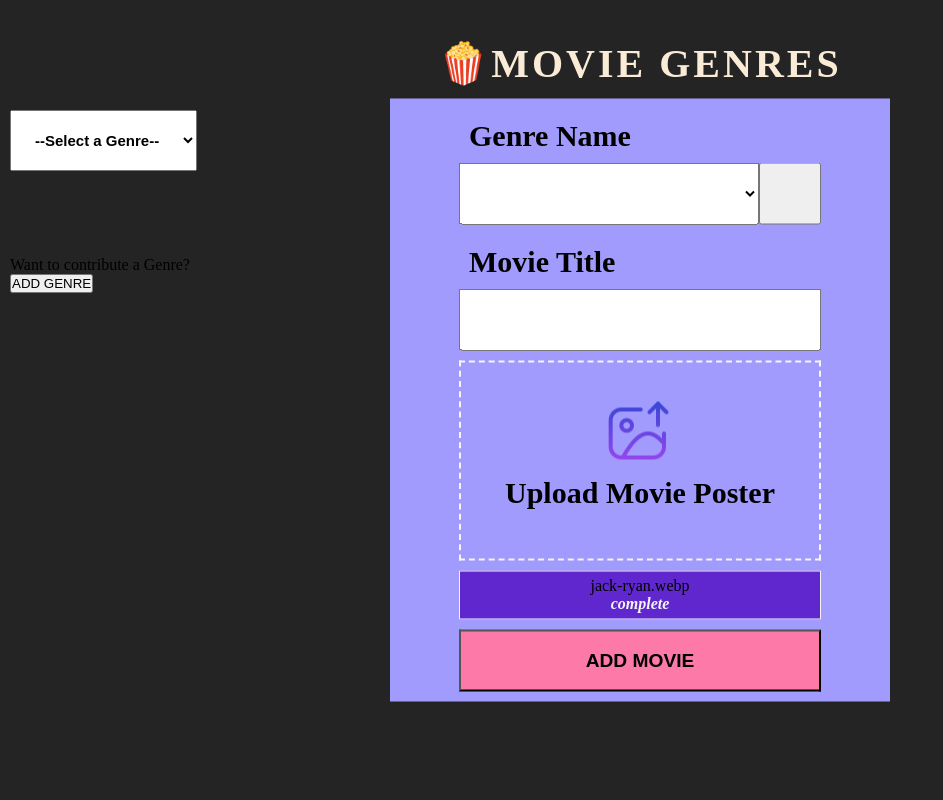
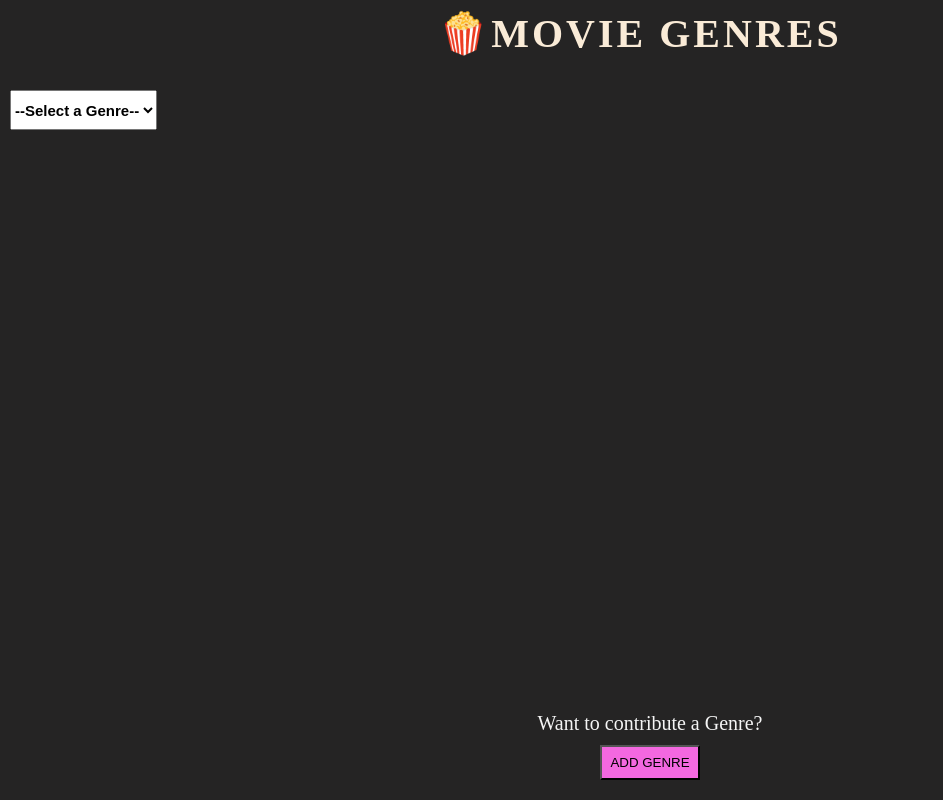
Before and after one commit to eternity-hacker/movie-database, a plain HTML site: page index.html in a window 1280 px wide. Shown: the whole page, without its empty margins (0-943 px from the left). Drawn offline with Linux system fonts and the light colour scheme; a web font is replaced by a local one.

Commit message:
added some style to footer

```diff
--- a/style.css
+++ b/style.css
@@ -16,11 +16,10 @@ body {
 }
 
 h1 {
-    height: 100px;
+    height: 80px;
     font-size: 40px;
     border-color: black;
     text-align: center;
-    padding: 30px;
     letter-spacing: 3px;
     color:antiquewhite
 
@@ -33,9 +32,9 @@ main {
 }
 
  main div#movie-genre-box select {
-padding: 20px;
 font-size: 15px;
 font-weight: bold;
+height: 40px;
 cursor: pointer;
 }
 
@@ -44,7 +43,7 @@ main #movie-popup {
 }
 
   main img.movie-poster {
-    height: 375px;
+    height: 325px;
   }
 
 main div.movie-showcase-btns {
@@ -54,7 +53,8 @@ main div.movie-showcase-btns {
 main div.movie-showcase-btns button {
     font-size: 20px;
     font-weight: bold;
-    padding: 10px;
+    height: 40px;
+    width: 40px;
     cursor: pointer;
 
 }
@@ -68,7 +68,8 @@ visibility: hidden;
 }
 
 #add-movie-popup {
-  display: flex;
+  /* display: flex; */
+  display: none;
   flex-direction: column;
   align-items: center;
   position: absolute;
@@ -205,9 +206,23 @@ color: #d63031;
   font-size: 1.2em;
   font-weight: bold;
   background-color: #fd79a8;
+ }
 
+ footer {
+  position: fixed;
+  bottom: 0;
+  width: 100vw;
+  margin: 20px 0;
+  text-align: center;
+  color: whitesmoke;
+  font-size: 20px;
 }
-
+ footer button {
+  width: 100px;
+  height: 35px;
+  margin-top: 10px;
+  background-color: #f368e0;
+ }
 @media screen {
 
 }
```
